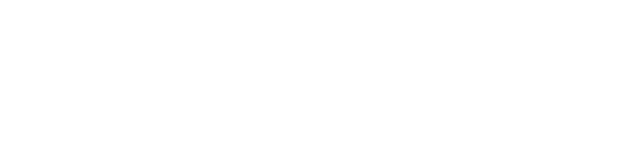
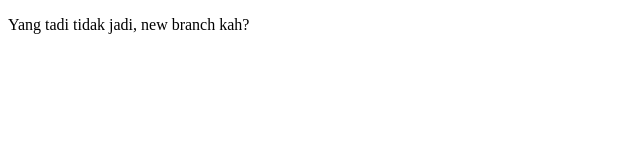
Before and after one commit to gitjust/project1, a plain HTML site: page index.html in a window 1280 px wide. Shown: the whole page, without its empty margins (0-640 px from the left). Drawn offline with Linux system fonts and the light colour scheme.

Commit message:
editan dari commit pertama, setelah pernah sampai commit kedua

```diff
--- a/index.html
+++ b/index.html
@@ -1,4 +1,8 @@
 <!doctype html>
 <html lang="en">
     <head><title>Belajar Git dan GitHub</title></head>
-</html>
+<body>
+    <p>Yang tadi tidak jadi, new branch kah?</p>
+</body>
+
+    </html>
```
